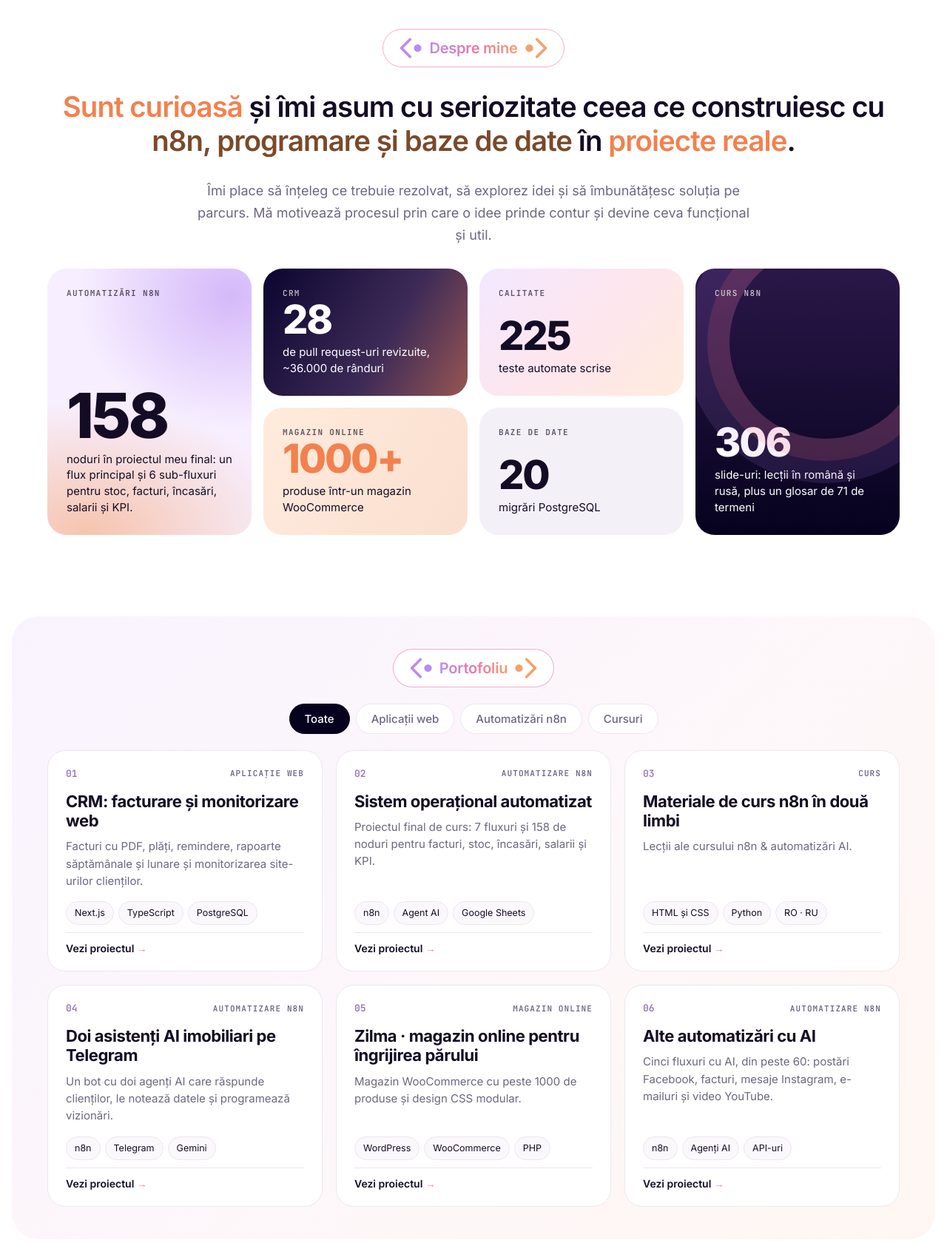
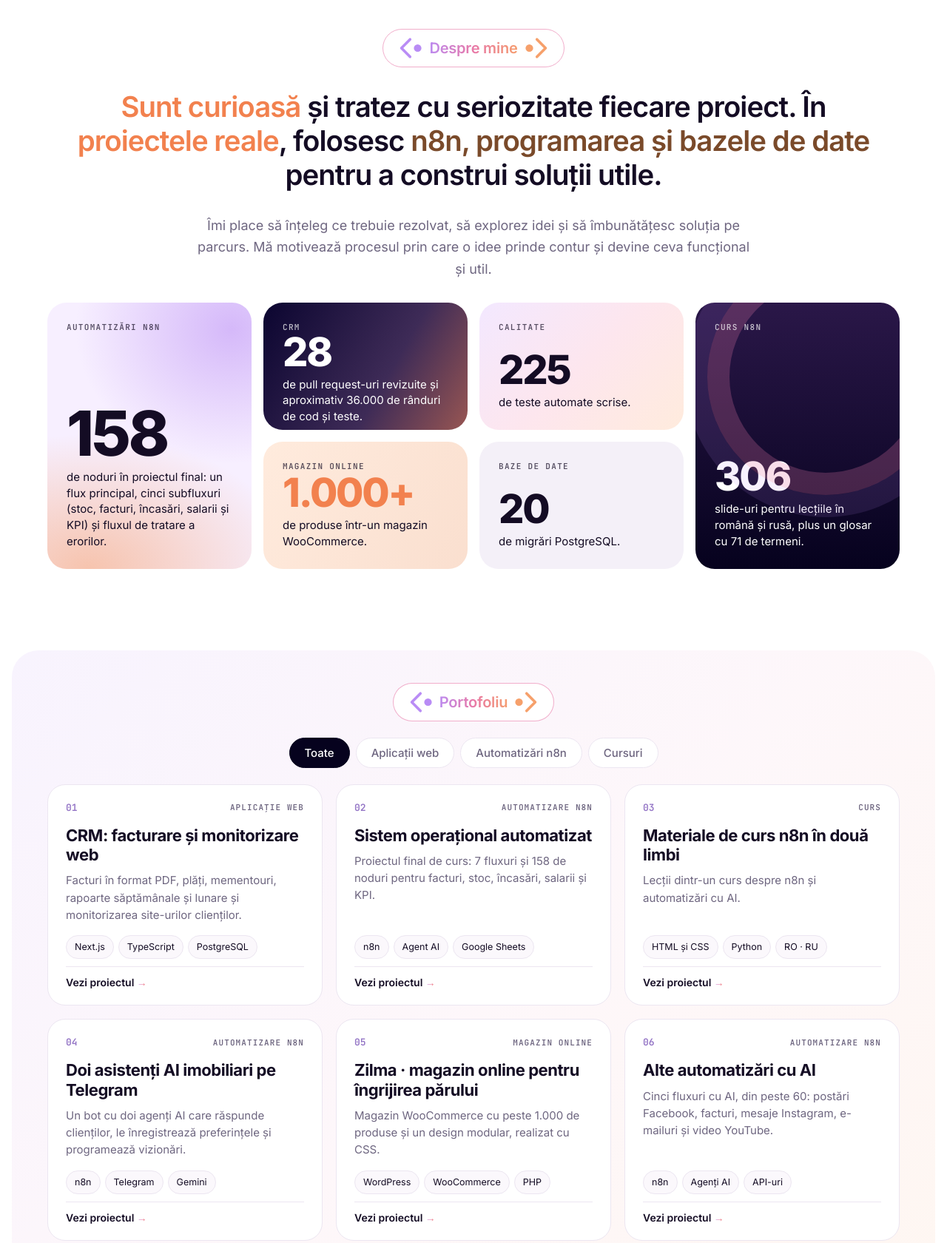
Before and after one commit to cristinabotan/cristinabotan.github.io, a plain HTML site: page index.html in a window 1280 px wide. Shown: the part 760-2440 px from the top of the page at 74% size. Drawn offline with Linux system fonts and the light colour scheme.

Commit message:
Pagina principală: corecturi de text în Despre, Portofoliu, Experiență și Limbi
Co-Authored-By: Claude Opus 5.5 <noreply@anthropic.com>

```diff
--- a/index.html
+++ b/index.html
@@ -35,7 +35,7 @@
       <div>
         <p class="hello">Bună, sunt Cristina</p>
         <h1 class="big"><span class="l1">AI Automation</span><span class="l2"><span class="indent" aria-hidden="true"></span><b>&amp; Web Developer</b></span></h1>
-        <p class="hero-sub">Îmi place să transform ideile în soluții digitale bine gândite. Creez workflow-uri complexe în n8n și pagini web, cu accent pe funcționalitate, claritate și utilitate.</p>
+        <p class="hero-sub">Îmi place să transform ideile în soluții digitale bine gândite. Creez fluxuri de lucru în n8n și pagini web, punând accent pe funcționalitate, claritate și utilitate.</p>
       </div>
       <div class="foto"><div class="portrait"><img src="img/poza.webp?v=4" alt="Cristina Boțan" width="790" height="860"></div></div>
     </div>
@@ -52,15 +52,15 @@
   <!-- ===== DESPRE ===== -->
   <section class="sec" id="despre" aria-labelledby="despre-t">
     <h2 class="tag-cod" id="despre-t"><svg viewBox="0 0 46 52" aria-hidden="true"><path d="M22 10 L6 26 L22 42" fill="none" stroke="#B98CF5" stroke-width="5" stroke-linecap="round" stroke-linejoin="round"/><circle cx="36" cy="26" r="7" fill="#B98CF5"/></svg><span>Despre mine</span><svg viewBox="14 0 46 52" aria-hidden="true"><circle cx="24" cy="26" r="7" fill="#F6A06B"/><path d="M38 10 L54 26 L38 42" fill="none" stroke="#F6A06B" stroke-width="5" stroke-linecap="round" stroke-linejoin="round"/></svg></h2>
-    <p class="statement"><span class="o">Sunt curioasă</span> și îmi asum cu seriozitate ceea ce construiesc cu <span class="p">n8n, programare și baze de date</span> în <span class="o">proiecte reale</span>.</p>
+    <p class="statement"><span class="o">Sunt curioasă</span> și tratez cu seriozitate fiecare proiect. În <span class="o">proiectele reale</span>, folosesc <span class="p">n8n, programarea și bazele de date</span> pentru a construi soluții utile.</p>
     <p class="sub">Îmi place să înțeleg ce trebuie rezolvat, să explorez idei și să îmbunătățesc soluția pe parcurs. Mă motivează procesul prin care o idee prinde contur și devine ceva funcțional și util.</p>
     <div class="bento">
-      <div class="bc b1"><span class="k">Automatizări n8n</span><div><div class="n">158</div><p>noduri în proiectul meu final: un flux principal și 6 sub-fluxuri pentru stoc, facturi, încasări, salarii și KPI.</p></div></div>
-      <div class="bc b2"><span class="k">CRM</span><div><div class="n">28</div><p>de pull request-uri revizuite, ~36.000 de rânduri</p></div></div>
-      <div class="bc b3"><span class="k">Calitate</span><div><div class="n">225</div><p>teste automate scrise</p></div></div>
-      <div class="bc b4"><span class="k">Curs n8n</span><div><div class="n">306</div><p>slide-uri: lecții în română și rusă, plus un glosar de 71 de termeni</p></div></div>
-      <div class="bc b5"><span class="k">Magazin online</span><div><div class="n">1000+</div><p>produse într-un magazin WooCommerce</p></div></div>
-      <div class="bc b6"><span class="k">Baze de date</span><div><div class="n">20</div><p>migrări PostgreSQL</p></div></div>
+      <div class="bc b1"><span class="k">Automatizări n8n</span><div><div class="n">158</div><p>de noduri în proiectul final: un flux principal, cinci subfluxuri (stoc, facturi, încasări, salarii și KPI) și fluxul de tratare a erorilor.</p></div></div>
+      <div class="bc b2"><span class="k">CRM</span><div><div class="n">28</div><p>de pull request-uri revizuite și aproximativ 36.000 de rânduri de cod și teste.</p></div></div>
+      <div class="bc b3"><span class="k">Calitate</span><div><div class="n">225</div><p>de teste automate scrise.</p></div></div>
+      <div class="bc b4"><span class="k">Curs n8n</span><div><div class="n">306</div><p>slide-uri pentru lecțiile în română și rusă, plus un glosar cu 71 de termeni.</p></div></div>
+      <div class="bc b5"><span class="k">Magazin online</span><div><div class="n">1.000+</div><p>de produse într-un magazin WooCommerce.</p></div></div>
+      <div class="bc b6"><span class="k">Baze de date</span><div><div class="n">20</div><p>de migrări PostgreSQL.</p></div></div>
     </div>
   </section>
 
@@ -77,7 +77,7 @@
       <a class="pc3" href="proiect-crm.html" data-cat="web">
         <div class="pc3-top"><span class="nr">01</span><span class="cat">Aplicație web</span></div>
         <h3>CRM: facturare și monitorizare web</h3>
-        <p>Facturi cu PDF, plăți, remindere, rapoarte săptămânale și lunare și monitorizarea site-urilor clienților.</p>
+        <p>Facturi în format PDF, plăți, mementouri, rapoarte săptămânale și lunare și monitorizarea site-urilor clienților.</p>
         <div class="pc3-tags"><span>Next.js</span><span>TypeScript</span><span>PostgreSQL</span></div>
         <span class="pc3-go">Vezi proiectul <b>→</b></span>
       </a>
@@ -91,21 +91,21 @@
       <a class="pc3" href="proiect-curs-n8n.html" data-cat="curs">
         <div class="pc3-top"><span class="nr">03</span><span class="cat">Curs</span></div>
         <h3>Materiale de curs n8n în două limbi</h3>
-        <p>Lecții ale cursului n8n &amp; automatizări AI.</p>
+        <p>Lecții dintr-un curs despre n8n și automatizări cu AI.</p>
         <div class="pc3-tags"><span>HTML și CSS</span><span>Python</span><span>RO · RU</span></div>
         <span class="pc3-go">Vezi proiectul <b>→</b></span>
       </a>
       <a class="pc3" href="proiect-agent-telegram.html" data-cat="n8n">
         <div class="pc3-top"><span class="nr">04</span><span class="cat">Automatizare n8n</span></div>
         <h3>Doi asistenți AI imobiliari pe Telegram</h3>
-        <p>Un bot cu doi agenți AI care răspunde clienților, le notează datele și programează vizionări.</p>
+        <p>Un bot cu doi agenți AI care răspunde clienților, le înregistrează preferințele și programează vizionări.</p>
         <div class="pc3-tags"><span>n8n</span><span>Telegram</span><span>Gemini</span></div>
         <span class="pc3-go">Vezi proiectul <b>→</b></span>
       </a>
       <a class="pc3" href="proiect-zilma.html" data-cat="web">
         <div class="pc3-top"><span class="nr">05</span><span class="cat">Magazin online</span></div>
         <h3>Zilma · magazin online pentru îngrijirea părului</h3>
-        <p>Magazin WooCommerce cu peste 1000 de produse și design CSS modular.</p>
+        <p>Magazin WooCommerce cu peste 1.000 de produse și un design modular, realizat cu CSS.</p>
         <div class="pc3-tags"><span>WordPress</span><span>WooCommerce</span><span>PHP</span></div>
         <span class="pc3-go">Vezi proiectul <b>→</b></span>
       </a>
@@ -126,10 +126,10 @@
       <div class="exp-st">
         <h3 class="exp-sub">Experiență</h3>
         <ol class="tl">
-          <li><span class="w">10 – 11 / 2026</span><div><h3>Dezvoltatoare de sisteme informatice și mentoră</h3><p>Am analizat procese operaționale complexe și le-am transformat în fluxuri automatizate, cu ramificări, validări și integrări între sisteme. Am rezolvat probleme identificate în auditurile de cod și interfață și am coordonat activitatea stagiarilor, urmărindu-le progresul și revizuind activitatea echipei.</p></div></li>
-          <li><span class="w">06 – 09 / 2026</span><div><h3>AI Automation &amp; Software Development · stagiu</h3><p>Automatizări n8n pentru facturi, notificări de plată, rapoarte și colectarea datelor fiscale, integrate în CRM-ul intern (Next.js, TypeScript, PostgreSQL). Monitorizarea site-urilor clienților și a incidentelor.</p></div></li>
-          <li><span class="w">05/2025 – 05/2026</span><div><h3>WordPress Developer · freelance</h3><p>Magazinul online Zilma, cu WordPress și WooCommerce: paginile magazinului, contul clientului și lista de dorințe, cu tema Astra și Elementor.</p></div></li>
-          <li><span class="w">10/2022 – 03/2026</span><div><h3>Asistentă manager de proiect · freelance</h3><p>Planul proiectului, verificarea livrabilelor, previziuni bugetare, rapoarte de costuri, riscuri și ședințe.</p></div></li>
+          <li><span class="w">10 – 11 / 2026</span><div><h3>Dezvoltatoare de sisteme informatice și mentoră</h3><p>Procesele operaționale complexe au fost transformate în fluxuri automatizate, cu ramificări, validări și integrări între sisteme. Am remediat problemele identificate în auditurile de cod și interfață și am coordonat stagiarii, urmărindu-le progresul și revizuindu-le rezultatele.</p></div></li>
+          <li><span class="w">06 – 09 / 2026</span><div><h3>AI Automation &amp; Software Development · stagiu</h3><p>Automatizări n8n pentru facturi, notificări de plată, rapoarte și colectarea datelor fiscale, integrate în CRM-ul intern (Next.js, TypeScript, PostgreSQL). M-am ocupat și de monitorizarea site-urilor clienților și a incidentelor.</p></div></li>
+          <li><span class="w">05/2025 – 05/2026</span><div><h3>WordPress Developer · freelance</h3><p>Magazinul online Zilma a fost construit și administrat în WordPress și WooCommerce, folosind tema Astra și Elementor. Proiectul a inclus paginile magazinului, contul de client și lista de dorințe.</p></div></li>
+          <li><span class="w">10/2022 – 03/2026</span><div><h3>Asistentă în managementul proiectelor · freelance</h3><p>Responsabilitățile au inclus planificarea proiectului, verificarea livrabilelor, pregătirea previziunilor bugetare și a rapoartelor de costuri, urmărirea riscurilor și participarea la ședințe.</p></div></li>
         </ol>
         <h3 class="exp-sub">Studii</h3>
         <div class="studii">
@@ -146,9 +146,9 @@
         </div>
         <div class="cert"><i>✓</i><div><b>AI Automation în n8n</b><span>certificat · mai 2026</span></div><a class="btn btn-grad" href="fisiere/certificat-ai-automation-n8n.pdf" target="_blank" rel="noopener">PDF ↓</a></div>
         <div class="cert"><i>✓</i><div><b>Stagiu AI Automation &amp; Software Development</b><span>certificat · septembrie 2026</span></div><a class="btn btn-grad" href="fisiere/certificat-stagiu-ai-automation.pdf" target="_blank" rel="noopener">PDF ↓</a></div>
-        <p class="rec">Scrisoarea de recomandare o trimit la cerere.</p>
+        <p class="rec">Scrisoarea de recomandare este disponibilă la cerere.</p>
         <h3 class="exp-sub">Limbi</h3>
-        <div class="box" style="background:#F4F0F8"><div class="chips"><span>Română · nativă</span><span>Rusă · conversațional</span><span>Engleză · de bază</span></div></div>
+        <div class="box" style="background:#F4F0F8"><div class="chips"><span>Română · nativă</span><span>Rusă · nivel conversațional</span><span>Engleză · de bază</span></div></div>
       </div>
     </div>
   </section>
```
